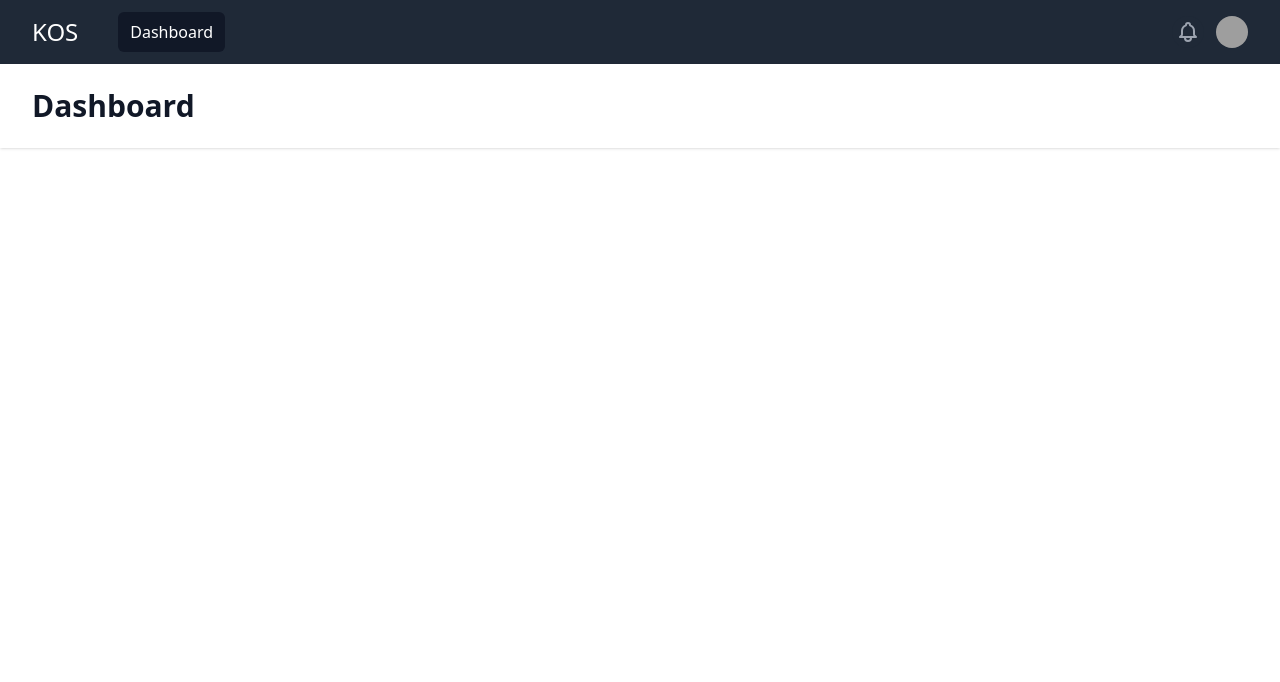
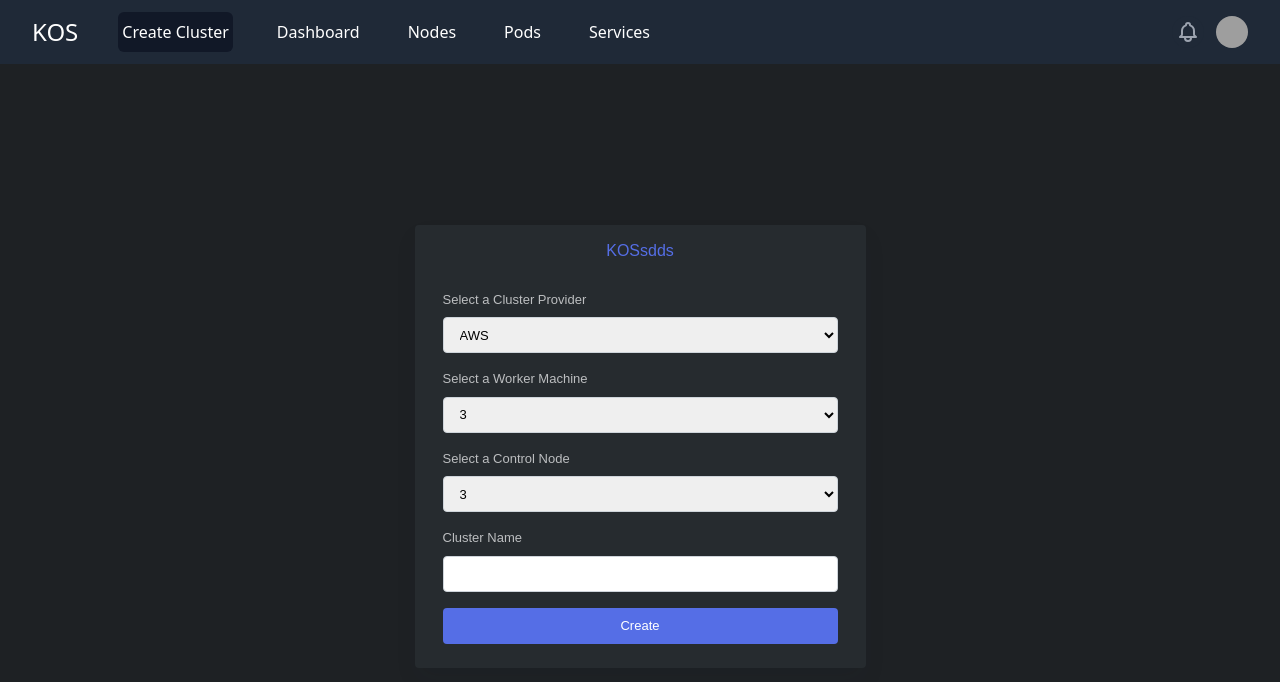
Before and after one commit to tracikkaynakplatform/kos-mgmt-bootstrap, a React (Create React App) app in the folder client/: page / in a window 1280 px wide. Shown: the top 682 px of the page. Built offline with nearby package versions, Linux system fonts and the light colour scheme; grey boxes are pictures that could not be loaded.

Commit message:
add create cluster component and fix route

```diff
--- a/client/src/App.js
+++ b/client/src/App.js
@@ -8,17 +8,13 @@ function App() {
         <div className="min-h-full">
             <Sidebar/>
             <main>
-                <div className="max-w-7xl mx-auto py-6 sm:px-6 lg:px-8">
-                    <div className="px-4 py-6 sm:px-0">
-                        <div className="rounded-lg h-96">
+
                             <Routes>
-                                {routes.map(route => (
-                                    <Route path={route.path} exact={route.exact} element={route.component}/>
-                                ))}
+                                    {routes.map(route => (
+                                        <Route key={route.id} path={route.path} exact={route.exact} element={<route.component/>}/>
+                                    ))}
                             </Routes>
-                        </div>
-                    </div>
-                </div>
+
             </main>
         </div>
     );
--- a/client/src/components/Navbar.js
+++ b/client/src/components/Navbar.js
@@ -1,9 +1,10 @@
-import {useState} from "react";
-import {NavLink} from "react-router-dom";
+import { useState } from "react";
+import { NavLink } from "react-router-dom";
 
 function Navbar() {
     const [openProfile, setOpenProfile] = useState(false);
     const [openMenu, setOpenMenu] = useState(false);
+    const menuObjs = [ { id: 1, path: "/", name: "Create Cluster" }, { id: 2, path: "/dashboard", name: "Dashboard" }, { id: 3, path: "/nodes", name: "Nodes" }, { id: 4, path: "/pods", name: "Pods" }, { id: 5, path: "/services", name: "Services" }]
 
     return (
         <>
@@ -14,11 +15,15 @@ function Navbar() {
                             <div className="flex-shrink-0">
                                 <h1 className="text-white text-[1.5rem]">KOS</h1>
                             </div>
-                            <div className="hidden md:block">
-                                <div className="ml-10 flex items-baseline space-x-4">
-                                    <NavLink to="/" className="text-white block px-3 py-2 rounded-md text-base font-medium">Dashboard</NavLink>
+                            {menuObjs.map((menu) => {
+                                return (
+                                    <div className="hidden md:block" key={menu.id}>
+                                        <div className="ml-10 flex items-baseline space-x-2">
+                                            <NavLink to={menu.path} className="text-white block px-1 py-2 rounded-md text-base font-medium">{menu.name}</NavLink>
                                         </div>
                                     </div>
+                                )
+                            })}
                         </div>
                         <div className="hidden md:block">
                             <div className="ml-4 flex items-center md:ml-6">
@@ -29,7 +34,7 @@ function Navbar() {
                                         viewBox="0 0 24 24" strokeWidth="2" stroke="currentColor"
                                         aria-hidden="true">
                                         <path strokeLinecap="round" strokeLinejoin="round"
-                                              d="M15 17h5l-1.405-1.405A2.032 2.032 0 0118 14.158V11a6.002 6.002 0 00-4-5.659V5a2 2 0 10-4 0v.341C7.67 6.165 6 8.388 6 11v3.159c0 .538-.214 1.055-.595 1.436L4 17h5m6 0v1a3 3 0 11-6 0v-1m6 0H9"/>
+                                            d="M15 17h5l-1.405-1.405A2.032 2.032 0 0118 14.158V11a6.002 6.002 0 00-4-5.659V5a2 2 0 10-4 0v.341C7.67 6.165 6 8.388 6 11v3.159c0 .538-.214 1.055-.595 1.436L4 17h5m6 0v1a3 3 0 11-6 0v-1m6 0H9" />
                                     </svg>
                                 </button>
 
@@ -40,8 +45,8 @@ function Navbar() {
                                             className="max-w-xs bg-gray-800 rounded-full flex items-center text-sm focus:outline-none focus:ring-2 focus:ring-offset-2 focus:ring-offset-gray-800 focus:ring-white"
                                             id="user-menu-button" aria-expanded="false" aria-haspopup="true">
                                             <span className="sr-only">Open user menu</span>
-                                            <img className="h-8 w-8 rounded-full"
-                                                 src="https://images.unsplash.com/photo-1472099645785-5658abf4ff4e?ixlib=rb-1.2.1&ixid=eyJhcHBfaWQiOjEyMDd9&auto=format&fit=facearea&facepad=2&w=256&h=256&q=80"/>
+                                            <img className="h-8 w-8 rounded-full" alt=""
+                                                src="https://images.unsplash.com/photo-1472099645785-5658abf4ff4e?ixlib=rb-1.2.1&ixid=eyJhcHBfaWQiOjEyMDd9&auto=format&fit=facearea&facepad=2&w=256&h=256&q=80" />
                                         </button>
                                     </div>
 
@@ -50,13 +55,13 @@ function Navbar() {
                                         role="menu" aria-orientation="vertical" aria-labelledby="user-menu-button"
                                         tabIndex="-1">
 
-                                        <a href="#" className="block px-4 py-2 text-sm text-gray-700"
+                                        <a href="#1" className="block px-4 py-2 text-sm text-gray-700"
                                             role="menuitem" tabIndex="-1" id="user-menu-item-0">Your Profile</a>
 
-                                        <a href="#" className="block px-4 py-2 text-sm text-gray-700"
+                                        <a href="#1" className="block px-4 py-2 text-sm text-gray-700"
                                             role="menuitem" tabIndex="-1" id="user-menu-item-1">Settings</a>
 
-                                        <a href="#" className="block px-4 py-2 text-sm text-gray-700"
+                                        <a href="#1" className="block px-4 py-2 text-sm text-gray-700"
                                             role="menuitem" tabIndex="-1" id="user-menu-item-2">Sign out</a>
                                     </div>}
                                 </div>
@@ -73,12 +78,12 @@ function Navbar() {
                                 <svg className="block h-6 w-6" xmlns="http://www.w3.org/2000/svg" fill="none"
                                     viewBox="0 0 24 24" strokeWidth="2" stroke="currentColor" aria-hidden="true">
                                     <path strokeLinecap="round" strokeLinejoin="round"
-                                          d="M4 6h16M4 12h16M4 18h16"/>
+                                        d="M4 6h16M4 12h16M4 18h16" />
                                 </svg>
 
                                 <svg className="hidden h-6 w-6" xmlns="http://www.w3.org/2000/svg" fill="none"
                                     viewBox="0 0 24 24" strokeWidth="2" stroke="currentColor" aria-hidden="true">
-                                    <path strokeLinecap="round" strokeLinejoin="round" d="M6 18L18 6M6 6l12 12"/>
+                                    <path strokeLinecap="round" strokeLinejoin="round" d="M6 18L18 6M6 6l12 12" />
                                 </svg>
                             </button>
                         </div>
@@ -92,7 +97,7 @@ function Navbar() {
                     <div className="pt-4 pb-3 border-t border-gray-700">
                         <div className="flex items-center px-5">
                             <div className="flex-shrink-0">
-                                <img className="h-10 w-10 rounded-full"
+                                <img className="h-10 w-10 rounded-full" alt=""
                                     src="https://images.unsplash.com/photo-1472099645785-5658abf4ff4e?ixlib=rb-1.2.1&ixid=eyJhcHBfaWQiOjEyMDd9&auto=format&fit=facearea&facepad=2&w=256&h=256&q=80"
                                 />
                             </div>
@@ -107,31 +112,28 @@ function Navbar() {
                                 <svg className="h-6 w-6" xmlns="http://www.w3.org/2000/svg" fill="none"
                                     viewBox="0 0 24 24" strokeWidth="2" stroke="currentColor" aria-hidden="true">
                                     <path strokeLinecap="round" strokeLinejoin="round"
-                                          d="M15 17h5l-1.405-1.405A2.032 2.032 0 0118 14.158V11a6.002 6.002 0 00-4-5.659V5a2 2 0 10-4 0v.341C7.67 6.165 6 8.388 6 11v3.159c0 .538-.214 1.055-.595 1.436L4 17h5m6 0v1a3 3 0 11-6 0v-1m6 0H9"/>
+                                        d="M15 17h5l-1.405-1.405A2.032 2.032 0 0118 14.158V11a6.002 6.002 0 00-4-5.659V5a2 2 0 10-4 0v.341C7.67 6.165 6 8.388 6 11v3.159c0 .538-.214 1.055-.595 1.436L4 17h5m6 0v1a3 3 0 11-6 0v-1m6 0H9" />
                                 </svg>
                             </button>
                         </div>
                         <div className="mt-3 px-2 space-y-1">
-                            <a href="#"
+                            <a href="#1"
                                 className="block px-3 py-2 rounded-md text-base font-medium text-gray-400 hover:text-white hover:bg-gray-700">Your
                                 Profile</a>
 
-                            <a href="#"
+                            <a href="#1"
                                 className="block px-3 py-2 rounded-md text-base font-medium text-gray-400 hover:text-white hover:bg-gray-700">Settings</a>
 
-                            <a href="#"
+                            <a href="#1"
                                 className="block px-3 py-2 rounded-md text-base font-medium text-gray-400 hover:text-white hover:bg-gray-700">Sign
                                 out</a>
                         </div>
                     </div>
-                </div>}
+                </div>
+                }
             </nav>
 
-            <header className="bg-white shadow">
-                <div className="max-w-7xl mx-auto py-6 px-4 sm:px-6 lg:px-8">
-                    <h1 className="text-3xl font-bold text-gray-900">Dashboard</h1>
-                </div>
-            </header>
+
         </>
     )
 }
--- a/client/src/index.css
+++ b/client/src/index.css
@@ -5,3 +5,111 @@
 .active {
     @apply bg-gray-900
 }
+
+/*CreateCluster Component Css Start*/
+
+@import url('https://fonts.googleapis.com/css2?family=Poppins:wght@400;500&display=swap');
+ .kos {
+	 padding: 0;
+	 margin: 0;
+	 list-style: none;
+	 border: none;
+	 text-decoration: none;
+	 box-sizing: border-box;
+	 -webkit-overflow-scrolling: touch;
+	 font-family: 'Poppins', sans-serif;
+	 background: #1e2124;
+	 height: 100vh;
+	 display: flex;
+	 align-items: center;
+	 justify-content: center;
+	 -webkit-font-smoothing: antialiased;
+}
+ .kos:focus {
+	 outline: 0;
+}
+ .component--kos {
+	 width: 451px;
+}
+ .component--kos .kos-card {
+	 border-radius: 4px;
+	 background: #262b2f;
+	 box-shadow: 0 12px 24px 0 rgba(18, 38, 63, .05);
+	 overflow: hidden;
+	 margin-bottom: 36px;
+}
+ .component--kos .kos-card header {
+	 height: 65px;
+	 padding: 14px;
+	 color: #556ee6;
+}
+ .component--kos .kos-card header h5 {
+	 font-size: 16px;
+	 font-weight: 500;
+	 margin-bottom: 8px;
+	 text-align: center;
+}
+ .component--kos .kos-card header p {
+	 font-size: 13px;
+}
+ .component--kos .kos-card .kos-content {
+	 padding: 0 28px 24px;
+}
+ .component--kos .kos-card .kos-content button {
+	 margin-top: 1rem;
+	 height: 36px;
+	 border-radius: 4px;
+	 background: #556ee6;
+	 color: #fff;
+	 width: 100%;
+	 cursor: pointer;
+	 font-size: 13px;
+	 transition: 300ms background-color;
+}
+ .component--kos .kos-card .kos-content button:hover {
+	 background: #3f5be3;
+}
+ .component--kos .kos-card .kos-content ul li {
+	 margin-bottom: 16px;
+}
+ .component--kos .kos-card .kos-content ul li:last-child {
+	 margin-bottom: 0;
+}
+ .component--kos .kos-card .kos-content ul li .title {
+	 display: block;
+	 color: #bcbec0;
+	 font-size: 13px;
+	 font-weight: 500;
+	 margin-bottom: 8px;
+}
+ .component--kos .kos-card .kos-content ul li input {
+	 width: 100%;
+	 height: 36px;
+	 border-radius: 4px;
+	 border: 1px solid #ced4da;
+	 padding: 0 12px;
+	 font-size: 13px;
+	 transition: 300ms border-color;
+}
+ .component--kos .kos-card .kos-content ul li input:focus {
+	 border-color: #556ee6;
+	 caret-color: #556ee6;
+}
+ .component--kos .kos-card .kos-content ul li input::placeholder {
+	 color: #495057;
+}
+ .component--kos .kos-card .kos-content ul li select {
+	 width: 100%;
+	 height: 36px;
+	 border-radius: 4px;
+	 border: 1px solid #ced4da;
+	 padding: 0 12px;
+	 font-size: 13px;
+	 transition: 300ms border-color;
+}
+ .component--kos .kos-card .kos-content ul li select:focus {
+	 border-color: #556ee6;
+	 caret-color: #556ee6;
+}
+
+/*CreateCluster Component Css End*/
--- /dev/null
+++ b/client/src/pages/CreateCluster.js
@@ -0,0 +1,52 @@
+import React from 'react'
+
+export default function CreateCluster() {
+    return (
+        <>
+            <div className="kos">
+                <div className="component--kos">
+                    <div className="kos-card">
+                        <header>
+                            <h5>KOSsdds</h5>
+                        </header>
+                        <div className="kos-content">
+                            <form>
+                                <ul>
+                                    <li>
+                                        <label className="title">Select a Cluster Provider</label>
+                                        <select name="cluster_provider" >
+                                            <option value="aws">AWS</option>
+                                            <option value="openstack">Openstack</option>
+                                            <option value="kind">Kind-Docker</option>
+                                            <option value="google">Google Cloud</option>
+                                        </select>
+                                    </li>
+                                    <li>
+                                        <label className="title">Select a Worker Machine</label>
+                                        <select name="worker_machine" >
+                                            <option value="3">3</option>
+                                            <option value="5">5</option>
+                                            <option value="7">7</option>
+                                        </select>
+                                    </li>
+                                    <li>
+                                        <label className="title">Select a Control Node</label>
+                                        <select name="control_node" >
+                                            <option value="3">3</option>
+                                            <option value="5">5</option>
+                                            <option value="7">7</option>
+                                        </select>
+                                    </li>
+                                    <li>
+                                        <label className="title">Cluster Name</label>
+                                        <input type="text" name="cluster_name" />
+                                    </li>
+                                </ul>
+                                <button type="submit">Create</button>
+                            </form>
+                        </div>
+                    </div>
+                </div>
+            </div>
+        </>)
+}
--- /dev/null
+++ b/client/src/pages/Dashboard.js
@@ -0,0 +1,9 @@
+import React, { Component } from 'react'
+
+export default class Dashboard extends Component {
+  render() {
+    return (
+      <div>Dashboard</div>
+    )
+  }
+}
--- /dev/null
+++ b/client/src/pages/Nodes.js
@@ -0,0 +1,7 @@
+import React from 'react'
+
+export default function Nodes() {
+  return (
+    <div>Nodes</div>
+  )
+}
--- /dev/null
+++ b/client/src/pages/Pods.js
@@ -0,0 +1,7 @@
+import React from 'react'
+
+export default function Pods() {
+  return (
+    <div>Pods</div>
+  )
+}
--- /dev/null
+++ b/client/src/pages/Services.js
@@ -0,0 +1,7 @@
+import React from 'react'
+
+export default function Services() {
+  return (
+    <div>Services</div>
+  )
+}
--- a/client/src/routes.js
+++ b/client/src/routes.js
@@ -1,9 +1,38 @@
-import Home from "./pages/Home";
+import CreateCluster from "./pages/CreateCluster";
+import Dashboard from "./pages/Dashboard";
+import Pods from "./pages/Pods";
+import Nodes from "./pages/Nodes";
+import Services from "./pages/Services";
 
 export const routes = [
     {
+        id: 1,
+        path: '/dashboard',
+        exact: true,
+        component: Dashboard,
+    },
+    {
+        id: 2,
         path: '/',
         exact: true,
-        component: Home,
-    }
+        component: CreateCluster,
+    },
+    {
+        id: 3,
+        path: 'nodes',
+        exact: true,
+        component: Nodes,
+    },
+    {
+        id: 4,
+        path: 'pods',
+        exact: true,
+        component: Pods,
+    },
+    {
+        id: 5,
+        path: '/services',
+        exact: true,
+        component: Services,
+    },
 ]
```
Also changed, not shown: client/src/pages/Home.js (deleted, +0 -9 lines), 2 other files (tests, documents, lock files or other folders). Lines whose indentation alone changed are shown as unchanged.
